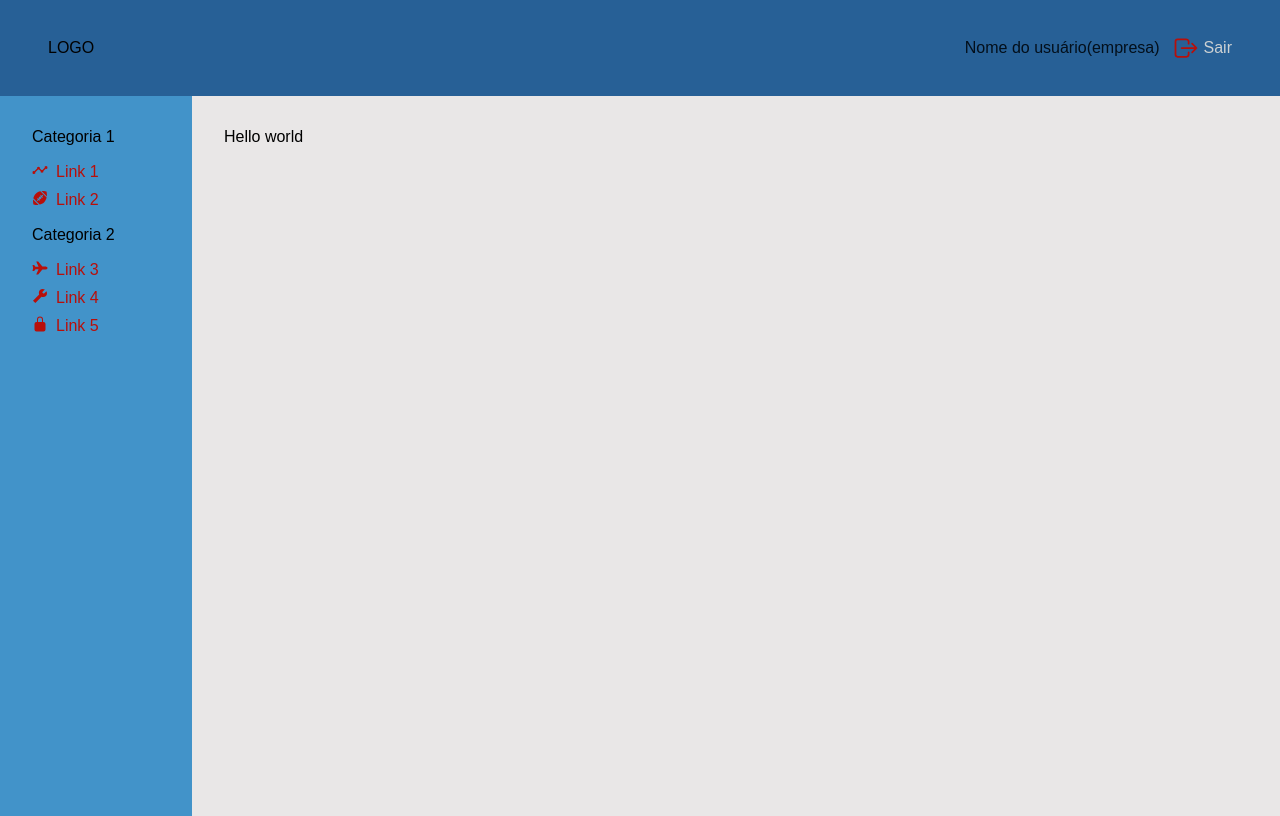
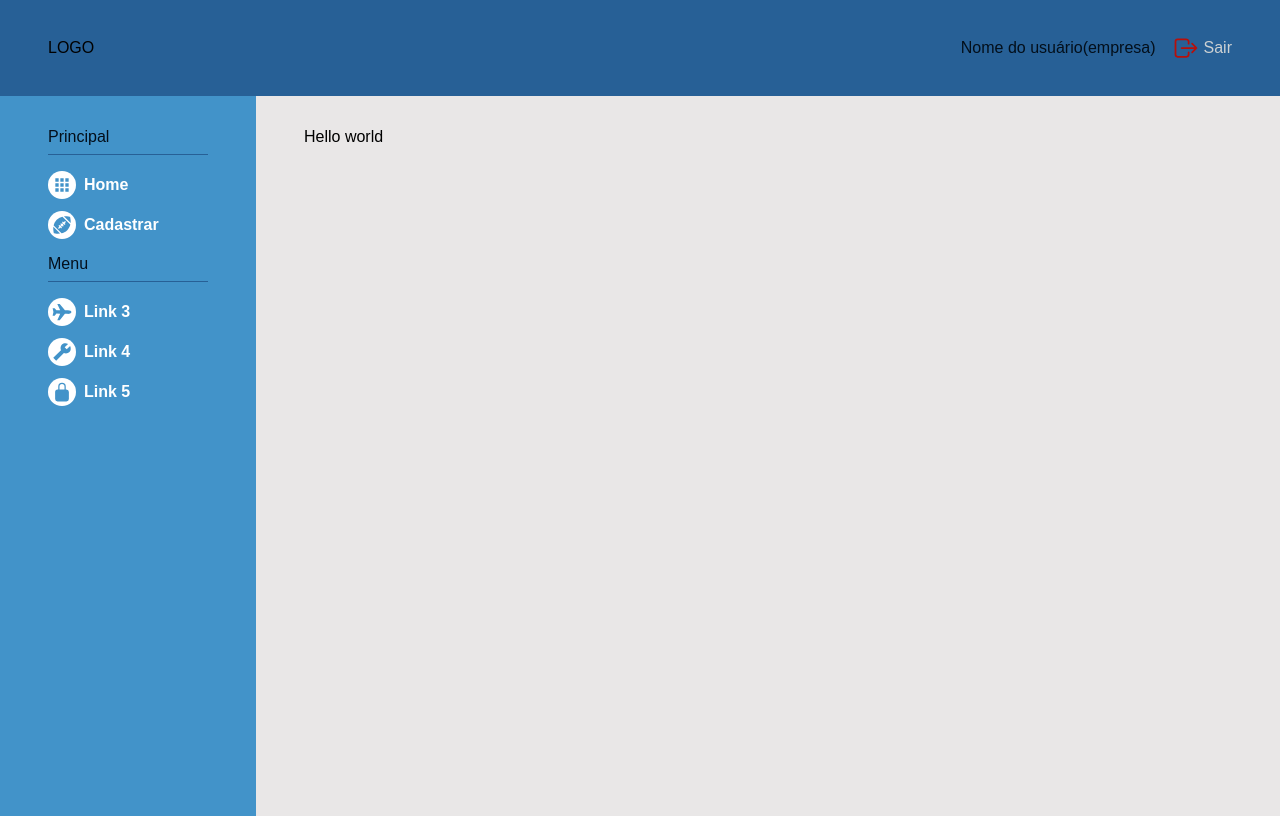
Before and after one commit to RafaelManfrim/MEIHelp_NextJS, a Next.js app: page / in a window 1280 px wide. Built offline with nearby package versions, Linux system fonts and the light colour scheme.

Commit message:
Alterações Sidebar e Header

```diff
--- a/src/components/NavLink/index.tsx
+++ b/src/components/NavLink/index.tsx
@@ -1,4 +1,5 @@
 import { NavLinkContainer, NavLinkIcon, NavLinkText } from "./styles"
+import { useRouter } from "next/router"
 
 interface NavLinkProps {
     icon: React.ReactNode;
@@ -7,10 +8,12 @@ interface NavLinkProps {
 }
 
 export const NavLink = ({ icon, url, name }: NavLinkProps) => {
+    const { asPath } = useRouter()
+
     return (
         <NavLinkContainer href={url}>
-            <NavLinkIcon>{icon}</NavLinkIcon>
-            <NavLinkText>{name}</NavLinkText>
+            <NavLinkIcon isActive={asPath === url}>{icon}</NavLinkIcon>
+            <NavLinkText isActive={asPath === url}>{name}</NavLinkText>
         </NavLinkContainer>
     )
 }
--- a/src/components/NavLink/styles.ts
+++ b/src/components/NavLink/styles.ts
@@ -1,18 +1,41 @@
 import styled from "styled-components"
+
+interface NavLinkIconProps {
+    isActive: boolean
+}
+
+interface NavLinkTextProps {
+    isActive: boolean
+}
 
 export const NavLinkContainer = styled.a`
     text-decoration: none;
+    margin-bottom: 0.75rem;
     display: flex;
-    vertical-align: middle;
     align-items: center;
-    margin-bottom: 0.5rem;
+    transition: filter 0.1s linear;
+
+    &:hover {
+        filter: brightness(0.85);
+    }
 `
 
-export const NavLinkIcon = styled.div`
+export const NavLinkIcon = styled.div<NavLinkIconProps>`
     margin-right: 0.5rem;
-    color: var(--red);
+    font-size: 1.25rem;
+    background-color: var(--white);
+    border-radius: 1rem;
+    display: flex;
+    align-items: center;
+    padding: 0.25rem;
+    color: ${({ isActive }) => isActive ? 'var(--dark-blue)' : 'var(--light-blue)'};
 `
 
-export const NavLinkText = styled.div`
-    color: var(--red);
+export const NavLinkText = styled.span<NavLinkTextProps>`
+    color: ${({ isActive }) => isActive ? 'var(--dark-blue)' : 'var(--white)'};
+    font-size: 1rem;
+    line-height: 20px;
+    display: flex;
+    align-items: center;
+    font-weight: bold;
 `
--- a/src/components/SidebarCategory/styles.ts
+++ b/src/components/SidebarCategory/styles.ts
@@ -2,4 +2,7 @@ import styled from "styled-components"
 
 export const SidebarCategoryContainer = styled.div`
     margin: 1rem 0;
+    color: var(--dark-blue);
+    border-bottom: 1px solid var(--blue);
+    padding-bottom: 0.5rem;
 `
--- a/src/components/template/Header/styles.ts
+++ b/src/components/template/Header/styles.ts
@@ -33,7 +33,7 @@ export const HeaderButton = styled.button`
 `
 
 export const InfoArea = styled.div`
-    margin-right: 0.75rem;
+    margin-right: 1rem;
     font-size: 1rem;
     color: var(--dark-blue);
     cursor: pointer;
--- a/src/components/template/Sidebar/index.tsx
+++ b/src/components/template/Sidebar/index.tsx
@@ -1,15 +1,16 @@
 import { SidebarCategory } from "../../SidebarCategory"
 import { SidebarContainer } from "./styles"
-import { IoAnalyticsSharp, IoAmericanFootballSharp, IoAirplaneSharp, IoBuildSharp, IoLockClosed } from "react-icons/io5";
+import { IoAmericanFootballSharp, IoAirplaneSharp, IoBuildSharp, IoLockClosed } from "react-icons/io5";
+import { MdOutlineApps } from "react-icons/md"
 import { NavLink } from "../../NavLink";
 
 export const Sidebar = () => {
     return (
         <SidebarContainer>
-            <SidebarCategory name="Categoria 1" />
-            <NavLink name="Link 1" icon={<IoAnalyticsSharp />} url="/link1" />
-            <NavLink name="Link 2" icon={<IoAmericanFootballSharp />} url="/link2" />
-            <SidebarCategory name="Categoria 2" />
+            <SidebarCategory name="Principal" />
+            <NavLink name="Home" icon={<MdOutlineApps />} url="/dashboard" />
+            <NavLink name="Cadastrar" icon={<IoAmericanFootballSharp />} url="/cadastrar" />
+            <SidebarCategory name="Menu" />
             <NavLink name="Link 3" icon={<IoAirplaneSharp />} url="/link3" />
             <NavLink name="Link 4" icon={<IoBuildSharp />} url="/link4" />
             <NavLink name="Link 5" icon={<IoLockClosed />} url="/link5" />
--- a/src/components/template/Sidebar/styles.ts
+++ b/src/components/template/Sidebar/styles.ts
@@ -2,8 +2,8 @@ import styled from 'styled-components'
 
 export const SidebarContainer = styled.div`
     min-height: 100%;
-    min-width: 12rem;
-    padding: 2rem;
+    min-width: 16rem;
+    padding: 3rem;
     padding-top: 1rem;
     background-color: var(--light-blue);
 `
--- a/src/components/template/styles.ts
+++ b/src/components/template/styles.ts
@@ -10,6 +10,6 @@ export const ContentWrapper = styled.div`
 `
 
 export const Content = styled.div`
-    margin: 2rem;
+    margin: 2rem 3rem;
     width: 100%;
 `
```
